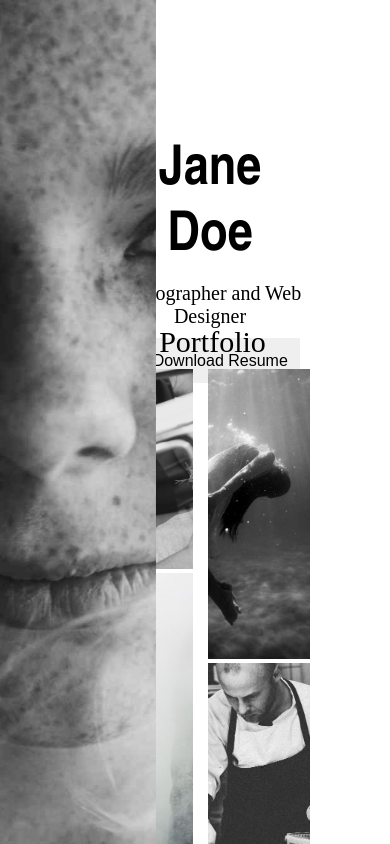
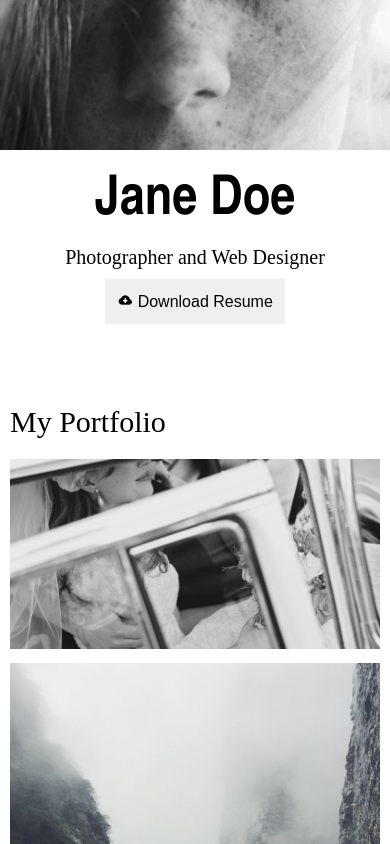
Before and after one commit to thuonglctybg25062001gmailcom/frontend_reactjs, a plain HTML site: page index.html in a window 390 px wide. Shown: the top 844 px of the page. Drawn offline with nearby package versions, Linux system fonts and the light colour scheme.

Commit message:
responsive

```diff
--- a/style.css
+++ b/style.css
@@ -7,7 +7,7 @@
 .main{
     width: 100vw;
     display: flex;
-    gap: 60px;
+    gap: 40px;
 }
 
 .left-main{
@@ -21,7 +21,7 @@
 }
 .right-main{
     width: 60vw;
-    padding-right: 20px;
+    padding-right: 10px;
     /* justify-content: center; */
 }
 
@@ -397,3 +397,71 @@
     display: flex;
     font-size: 20px;
 }
+@media only screen and (max-width: 1024px) {
+    .left-main{
+        width: 30vw;
+    }
+    .left-main img{
+        width: 30vw;
+    }
+
+    .right-main{
+        width: 70vw;
+    }
+
+    .list-image{
+        flex-direction: column;
+    }
+    .left-image{
+        width: 100%;
+    }
+    .right-image{
+        width: 100%;
+    }
+    .left-image img{
+        padding-top: 10px;
+    }
+    .right-image img{
+        padding-top: 10px;
+    }
+
+    .right-main{
+        padding-right: 0px;
+        padding-left: 10px;
+    }
+    .left-nd1{
+        width: 40%;
+        height: 100px;
+    }
+  }
+
+  @media only screen and (max-width:844px) {
+    .left-main{
+
+        width: 100vw;
+        height: 150px;
+        /* position: fixed;
+        top: 0px; */
+
+    }
+    .left-main img{
+        width: 100%;
+        height: 100%;
+        object-fit: cover;
+        background-attachment: fixed;
+        position: inherit;
+    }
+    .main{
+        display: block;
+    }
+    .header{
+        padding-top: 20px;
+    }
+    .right-main{
+        width: 100vw;
+        padding-right: 10px;
+    }
+    .My-Portfolio{
+        padding-top: 5px;
+    }
+  }
```
